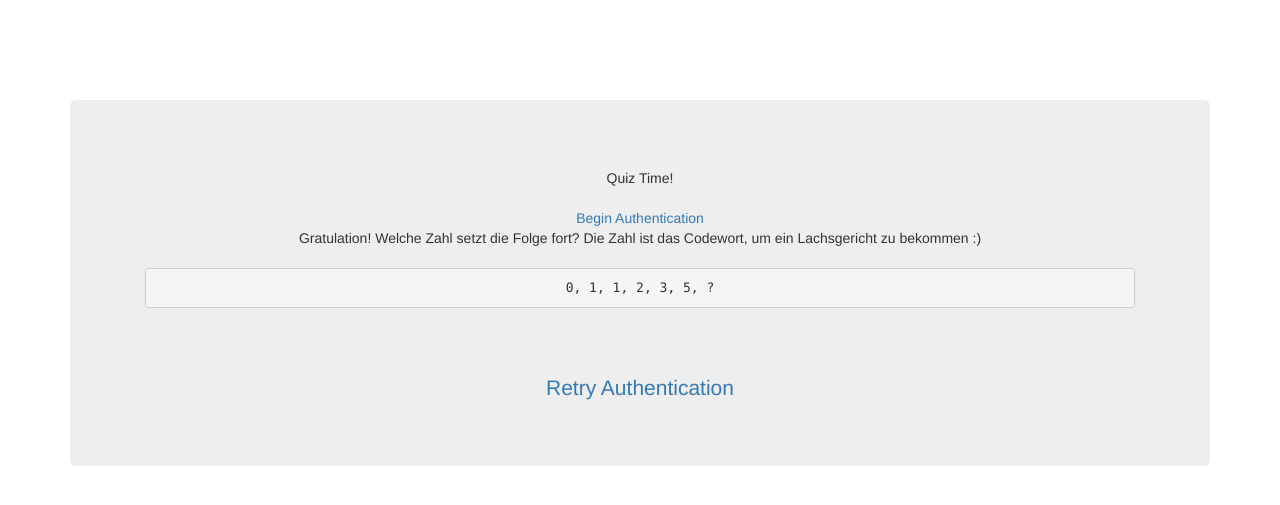
After one commit to fishi0x01/laurita.land, a Flask app: template templates/2018-09-20.html in a window 1280 px wide. The commit adds this page. Shown: the top 505 px of the page. Run offline with Flask 2, Linux system fonts and the light colour scheme; the template is opened without the code that fills it, so the values that code supplies are empty; some libraries are stand-ins or nearby versions.

Commit message:
New Event

```diff
--- /dev/null
+++ b/templates/2018-09-20.html
@@ -0,0 +1,150 @@
+<!doctype html>
+<html>
+<head>
+<meta charset="utf-8">
+<title>Laurita Surprise Tours</title>
+<meta name="viewport" content="width=device-width, initial-scale=1">
+<link rel="stylesheet" href="https://maxcdn.bootstrapcdn.com/bootstrap/3.3.7/css/bootstrap.min.css">
+<link rel="stylesheet" href="/static/jquery.quiz-min.css">
+<script src="https://ajax.googleapis.com/ajax/libs/jquery/3.2.1/jquery.min.js"></script>
+<script src="https://maxcdn.bootstrapcdn.com/bootstrap/3.3.7/js/bootstrap.min.js"></script>
+</head>
+
+<body>
+
+<div class="fireworks" style="position:absolute; z-index:-100;"></div>
+
+<script src="https://code.jquery.com/jquery-3.1.1.min.js"></script>
+<script src="/static/jquery.quiz-min.js"></script>
+
+<div class="container">
+  <div class="row" style="height:100px;"></div>
+  <div class="jumbotron vertical-center" style="z-index:100;">
+    <div class="container text-center">
+      <div class="row">
+        <br/>
+        <div class="col-md-12">
+
+          <div id="quiz">
+            <div id="quiz-start-screen">
+                    Quiz Time!<br/><br/>
+              <div><a href="#" id="quiz-start-btn" class="quiz-button">Begin Authentication</a></div>
+            </div>
+            <div id="quiz-results-screen">
+                    Gratulation! Welche Zahl setzt die Folge fort? Die Zahl ist das Codewort, um ein Lachsgericht zu bekommen :)<br/><br/>
+                    <pre>0, 1, 1, 2, 3, 5, ?</pre>
+              <br/>
+              <br/>
+            </div>
+            <div id="quiz-gameover-screen">
+              <p id="quiz-gameover-response"></p>
+              <p><a href="#" id="quiz-retry-btn" class="quiz-button">Retry Authentication</a></p>
+            </div>
+          </div>
+
+        </div>
+        <br/>
+      </div>
+    </div>
+  </div>
+</div>
+
+<script>
+$('#quiz').quiz({
+  allowIncorrect: false,
+  questions: [
+    {
+      'q': 'Wer war Rons erste Freundin?',
+      'options': [
+        'Pansy Parkinson',
+        'Cho Chang',
+        'Lavender Brown',
+        'Hermine Granger'
+      ],
+      'correctIndex': 2,
+      'correctResponse': 'Richtig :)',
+      'incorrectResponse': 'Oh no. Laurita hätte das gewusst!'
+    },
+    {
+      'q': 'Wie heißt die Schule, die Dudley Dursley besucht?',
+      'options': [
+        'Stonewall High School',
+        'St.-Brutus-Sicherheitszentrum',
+        'Ggrunnings',
+        'Smeltings'
+      ],
+      'correctIndex': 3,
+      'correctResponse': 'Richtig :)',
+      'incorrectResponse': 'Oh no. Laurita hätte das gewusst!'
+    },
+    {
+      'q': 'In welchem Haus leben die Dursleys?',
+      'options': [
+        'Ligusterweg 1',
+        'Ligusterweg 3',
+        'Ligusterweg 4',
+        'Ligusterweg 9'
+      ],
+      'correctIndex': 2,
+      'correctResponse': 'Richtig :)',
+      'incorrectResponse': 'Oh no. Laurita hätte das gewusst!'
+    },
+    {
+      'q': 'Was befiehlt Harry seinem Hauselfen Kreacher zu tun?',
+      'options': [
+        'Dem eigentlichen Nachkommen Bellatrix Lestrange zu dienen.',
+        'Weiterhin in Sirius\' Haus zu wohnen und es zu hüten.',
+        'Mit den anderen Hauselfen in der Küche von Hogwarts zu arbeiten.'
+      ],
+      'correctIndex': 2,
+      'correctResponse': 'Richtig :)',
+      'incorrectResponse': 'Oh no. Laurita hätte das gewusst!'
+    },
+    {
+      'q': 'Wie heißt das Dorf, in dem Horace Slughorn wohnt?',
+      'options': [
+        'Budleigh Babberton',
+        'Addington Addic',
+        'Northwood Hill'
+      ],
+      'correctIndex': 0,
+      'correctResponse': 'Richtig :)',
+      'incorrectResponse': 'Oh no. Laurita hätte das gewusst!'
+    },
+    {
+      'q': 'Welches von Hagrids ehemaligen Haustieren liegt im Sterben?',
+      'options': [
+        'Seidenschnabel',
+        'Norbert',
+        'Aragog'
+      ],
+      'correctIndex': 2,
+      'correctResponse': 'Richtig :)',
+      'incorrectResponse': 'Oh no. Laurita hätte das gewusst!'
+    },
+    {
+      'q': 'Welchen Eindruck macht Snapes Wohnzimmer?',
+      'options': [
+        'Den einer Bibliothek.',
+        'Den eines Kerkers.',
+        'Den einer Gummizelle.'
+      ],
+      'correctIndex': 0,
+      'correctResponse': 'Richtig :)',
+      'incorrectResponse': 'Oh no. Laurita hätte das gewusst!'
+    },
+    {
+      'q': 'Wer ist mehr Kamele wert?',
+      'options': [
+        'Laura',
+        'Karl'
+      ],
+      'correctIndex': 0,
+      'correctResponse': 'Ja. Seeehr vieeele Kamele :)',
+      'incorrectResponse': 'Oh no. Laurita hätte das gewusst!'
+    }
+  ]
+});
+</script>
+
+</body>
```
Also changed, not shown: templates/index.html (+22 -70 lines).
